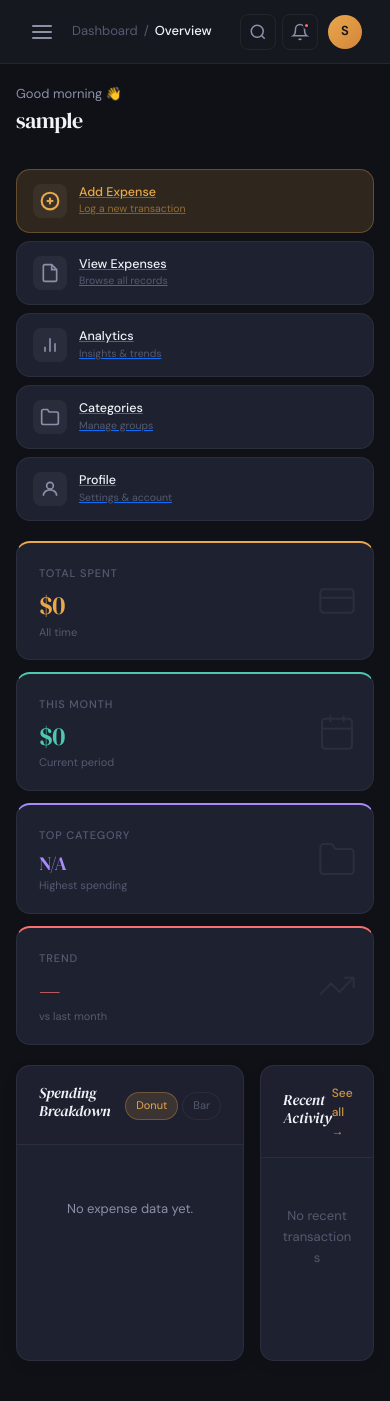
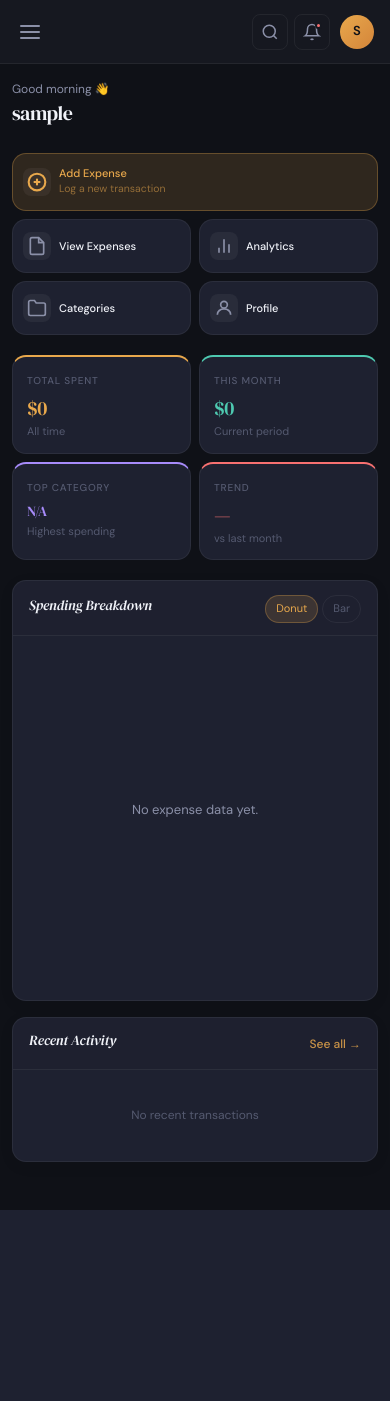
Before and after one commit to hiffenick/track-expenses-app, a Flask app: page /dashboard in a window 390 px wide. After the commit the page ends 1210 px from the top, so only its background shows below. Run offline with Flask 3, Linux system fonts and the light colour scheme; the visitor is signed in with stand-in values (Sample User, id 1); data that the repository does not hold is empty; parts of the project's set-up code (start-up, migrations or seed data) failed here and were passed over; some libraries are stand-ins or nearby versions.

Commit message:
HamBurger Issue Resolved

```diff
--- a/static/dashboard.css
+++ b/static/dashboard.css
@@ -332,9 +328,10 @@ body {
 
 /* ── Dashboard Body ────────────────────────────────────────── */
 .dashboard-body {
-  padding: 28px 20px 40px;
-  /* max-width: 1280px; */
+  padding: 28px 24px 48px;
   width: 100%;
+  max-width: 100%;
+  overflow-x: hidden;
 }
 
 /* ── Welcome Banner ────────────────────────────────────────── */
@@ -369,25 +366,24 @@ body {
 }
 
 /* ── Quick Action Buttons ──────────────────────────────────── */
-/* ── Quick Action Buttons ──────────────────────────────────── */
 .quick-actions {
-  display: flex;
+  display: grid;
+  grid-template-columns: repeat(5, 1fr);
   gap: 10px;
-  flex-wrap: nowrap;
   margin-bottom: 20px;
   animation: fadeSlideUp 0.5s 0.08s ease both;
 }
 
 .quick-actions a {
-  flex: 1 1 0;
   min-width: 0;
+  text-decoration: none;
 }
 
 .qa-btn {
   display: flex;
   align-items: center;
-  gap: 12px;
-  padding: 14px 16px;
+  gap: 10px;
+  padding: 14px 12px;
   background: var(--surface);
   border: 1px solid var(--border);
   border-radius: var(--radius);
@@ -438,6 +434,7 @@ body {
   flex-direction: column;
   gap: 1px;
   min-width: 0;
+  overflow: hidden;
 }
 
 .qa-text strong {
@@ -478,6 +475,7 @@ body {
   overflow: hidden;
   transition: var(--transition);
   cursor: default;
+  min-width: 0;
 }
 
 .stat-card:hover {
@@ -502,6 +500,7 @@ body {
   letter-spacing: -0.5px;
   line-height: 1.1;
   margin-bottom: 4px;
+  word-break: break-word;
 }
 
 .stat-sub {
@@ -526,14 +525,15 @@ body {
 
 .stat-total .stat-value    { color: var(--accent); }
 .stat-month .stat-value    { color: var(--teal); }
-.stat-category .stat-value { color: var(--violet); font-size: 19px; }
+.stat-category .stat-value { color: var(--violet); font-size: 18px; }
 .stat-trend .stat-value    { color: var(--rose); }
 
 /* ── Bottom Grid (Chart + Recent) ──────────────────────────── */
 .bottom-grid {
   display: grid;
-  grid-template-columns: 1fr 340px;
+  grid-template-columns: 3fr 2fr;
   gap: 16px;
+  align-items: start;
   animation: fadeSlideUp 0.5s 0.24s ease both;
 }
 
@@ -554,6 +555,7 @@ body {
   justify-content: space-between;
   padding: 18px 22px 16px;
   border-bottom: 1px solid var(--border);
+  gap: 12px;
 }
 
 .card-header h3 {
@@ -563,11 +565,13 @@ body {
   font-family: var(--font-display);
   font-style: italic;
   letter-spacing: -0.2px;
+  white-space: nowrap;
 }
 
 .card-actions {
   display: flex;
   gap: 4px;
+  flex-shrink: 0;
 }
 
 .pill-btn {
@@ -580,33 +584,37 @@ body {
   cursor: pointer;
   transition: var(--transition);
   font-family: var(--font-body);
+  white-space: nowrap;
 }
 
 .pill-btn:hover { border-color: var(--border-hover); color: var(--text-secondary); }
 .pill-btn.active { background: var(--accent-dim); border-color: rgba(232,168,76,0.3); color: var(--accent); }
 
-/* chart */
+/* ── Chart Card ────────────────────────────────────────────── */
 .chart-card {
   display: flex;
   flex-direction: column;
 }
 
 .chart-card .chart-wrapper {
-  margin: 0;
-  padding: 12px 16px;
-  width: 100%;
-  box-sizing: border-box;
+  flex: 1;
+  padding: 20px 24px 24px;
   display: flex;
+  align-items: center;
   justify-content: center;
-  align-items: stretch;
+  min-height: 280px;
 }
 
-.chart-card canvas {
-  max-height: none;
+/* ── Recent Card ───────────────────────────────────────────── */
+.recent-card {
+  display: flex;
+  flex-direction: column;
 }
 
-/* recent list */
-.recent-list { padding: 8px 0; }
+.recent-list {
+  padding: 6px 0;
+  flex: 1;
+}
 
 .recent-item {
   display: flex;
@@ -651,11 +665,12 @@ body {
   font-weight: 600;
   color: var(--rose);
   flex-shrink: 0;
+  margin-left: 8px;
 }
 
 .recent-empty {
   text-align: center;
-  padding: 40px 20px;
+  padding: 48px 20px;
   color: var(--text-muted);
   font-size: 13px;
 }
@@ -667,6 +682,8 @@ body {
   font-weight: 500;
   transition: var(--transition);
   opacity: 0.85;
+  flex-shrink: 0;
+  white-space: nowrap;
 }
 .see-all:hover { opacity: 1; }
 
@@ -726,49 +743,138 @@ body {
 ::-webkit-scrollbar-thumb { background: rgba(255,255,255,0.1); border-radius: 10px; }
 ::-webkit-scrollbar-thumb:hover { background: rgba(255,255,255,0.18); }
 
-/* ── Responsive ────────────────────────────────────────────── */
-@media (max-width: 1100px) {
-  .stats-grid { grid-template-columns: repeat(2, 1fr); }
-  .bottom-grid { grid-template-columns: 1fr; }
+/* ── Premium Chart Styles ──────────────────────────────────── */
+.premium-chart-wrap {
+  display: flex;
+  flex-direction: row;
+  align-items: center;
+  gap: 28px;
+  width: 100%;
 }
 
-@media (max-width: 768px) {
-  .sidebar {
-    transform: translateX(-100%);
-  }
-  .sidebar.open {
-    transform: translateX(0);
-    box-shadow: 4px 0 40px rgba(0,0,0,0.5);
-  }
-
-  .main-content { margin-left: 0; }
-
-  .hamburger { display: flex; }
-
-  .dashboard-body { padding: 20px 18px 40px; }
-
-  .stats-grid { grid-template-columns: 1fr 1fr; gap: 12px; }
-
-  .sidebar { transform: translateX(-100%); }
-  .sidebar.open { transform: translateX(0); box-shadow: 4px 0 40px rgba(0,0,0,0.5); }
-  .main-content { margin-left: 0; }
-  .hamburger { display: flex; }
-  .dashboard-body { padding: 20px 16px 40px; }
-  .stats-grid { grid-template-columns: 1fr 1fr; gap: 12px; }
-  .quick-actions { flex-wrap: wrap; gap: 8px; }
-  .quick-actions a { flex: 1 1 calc(50% - 4px); }
-  .welcome-name { font-size: 22px; }
-  .welcome-date { display: none; }
-
-  .welcome-name { font-size: 22px; }
-
-  .welcome-date { display: none; }
+.premium-donut-area {
+  position: relative;
+  width: clamp(150px, 30%, 220px);
+  aspect-ratio: 1 / 1;
+  flex-shrink: 0;
 }
 
-@media (max-width: 480px) {
-  .stats-grid { grid-template-columns: 1fr; }
-  .quick-actions { flex-direction: column; }
-  .qa-btn { max-width: 100%; }
+.donut-center-label {
+  position: absolute;
+  inset: 0;
+  display: flex;
+  flex-direction: column;
+  align-items: center;
+  justify-content: center;
+  pointer-events: none;
+}
+
+.donut-total {
+  font-family: 'DM Serif Display', serif;
+  font-size: 16px;
+  color: #f0f2f8;
+  line-height: 1.1;
+}
+
+.donut-sublabel {
+  font-size: 10px;
+  color: #8b90a8;
+  text-transform: uppercase;
+  letter-spacing: 0.08em;
+  margin-top: 2px;
+}
+
+.premium-bar-area {
+  width: 100%;
+  height: 240px;
+}
+
+.premium-legend {
+  flex: 1;
+  min-width: 0;
+  display: flex;
+  flex-direction: column;
+  gap: 10px;
+  overflow-y: auto;
+  max-height: 260px;
+  padding-right: 4px;
+}
+
+.legend-row {
+  display: flex;
+  flex-direction: column;
+  gap: 5px;
+}
+
+.legend-top {
+  display: flex;
+  align-items: center;
+  justify-content: space-between;
+  gap: 8px;
+}
+
+.legend-dot-label {
+  display: flex;
+  align-items: center;
+  gap: 7px;
+  min-width: 0;
+}
+
+.legend-dot {
+  width: 7px;
+  height: 7px;
+  border-radius: 50%;
+  flex-shrink: 0;
+}
+
+.legend-name {
+  font-size: 12px;
+  color: #c4c8e0;
+  text-transform: capitalize;
+  white-space: nowrap;
+  overflow: hidden;
+  text-overflow: ellipsis;
+}
+
+.legend-amount {
+  font-size: 12px;
+  font-weight: 600;
+  color: #f0f2f8;
+  flex-shrink: 0;
+}
+
+.legend-bar-track {
+  height: 2px;
+  background: rgba(255,255,255,0.06);
+  border-radius: 99px;
+  overflow: hidden;
+}
+
+.legend-bar-fill {
+  height: 100%;
+  border-radius: 99px;
+  transition: width 0.6s ease;
+  opacity: 0.85;
+}
+
+.legend-insight {
+  display: flex;
+  align-items: flex-start;
+  gap: 7px;
+  margin-top: 4px;
+  padding-top: 9px;
+  border-top: 1px solid rgba(255,255,255,0.06);
+  font-size: 11px;
+  color: #8b90a8;
+  line-height: 1.4;
+}
+
+.insight-dot {
+  width: 7px;
+  height: 7px;
+  border-radius: 50%;
+  flex-shrink: 0;
+  margin-top: 2px;
 }
 
 /* ── Search Modal ──────────────────────────────────────────── */
@@ -1017,183 +1124,67 @@ body {
   to   { opacity: 1; }
 }
 
-/* ── Premium Chart ─────────────────────────────────────── */
-.premium-chart-wrap {
-  display: flex;
-  flex-direction: row;
-  align-items: center;
-  gap: 32px;
-  flex-wrap: nowrap;
-  width: 100%;
+/* ══════════════════════════════════════════════════════════════
+   RESPONSIVE BREAKPOINTS
+   ══════════════════════════════════════════════════════════════ */
+
+/* ── Large desktops (1400px+) ──────────────────────────────── */
+@media (min-width: 1400px) {
+  .dashboard-body { padding: 32px 32px 56px; }
+  .quick-actions { gap: 12px; }
+  .stats-grid { gap: 18px; }
 }
 
-.premium-donut-area {
-  position: relative;
-  width: 220px;
-  height: 220px;
-  flex-shrink: 0;
+/* ── Medium desktops (1100px - 1280px) ─────────────────────── */
+@media (max-width: 1280px) {
+  .quick-actions {
+    grid-template-columns: repeat(5, 1fr);
+    gap: 8px;
+  }
+  .qa-btn { padding: 12px 10px; gap: 8px; }
+  .qa-icon { width: 30px; height: 30px; }
+  .qa-text strong { font-size: 11.5px; }
+  .qa-text small { display: none; }
+
+  .bottom-grid { grid-template-columns: 55% 1fr; }
 }
 
-.donut-center-label {
-  position: absolute;
-  inset: 0;
-  display: flex;
-  flex-direction: column;
-  align-items: center;
-  justify-content: center;
-  pointer-events: none;
+/* ── Tablets landscape & small desktops (1100px) ───────────── */
+@media (max-width: 1100px) {
+  .stats-grid { grid-template-columns: repeat(2, 1fr); }
+
+  .bottom-grid {
+    grid-template-columns: 1fr;
+    gap: 16px;
+  }
+
+  /* Chart card: reasonable height */
+  .chart-card .chart-wrapper { min-height: 320px; }
+
+  /* Recent card: full width, show more rows */
+  .recent-card { width: 100%; }
+
+  .premium-chart-wrap {
+    flex-direction: row;
+    align-items: center;
+    gap: 24px;
+  }
+
+  .premium-donut-area { width: clamp(160px, 25%, 220px); }
+  .premium-legend { max-height: 280px; }
 }
 
-.donut-total {
-  font-family: 'DM Serif Display', serif;
-  font-size: 18px;
-  color: #f0f2f8;
-  line-height: 1.1;
-}
+/* ── Tablets portrait (900px) ──────────────────────────────── */
+@media (max-width: 900px) {
+  .quick-actions {
+    grid-template-columns: repeat(3, 1fr);
+    gap: 8px;
+  }
 
-.donut-sublabel {
-  font-size: 10px;
-  color: #8b90a8;
-  text-transform: uppercase;
-  letter-spacing: 0.08em;
-  margin-top: 2px;
-}
+  .qa-text small { display: none; }
 
-.premium-bar-area {
-  width: 100%;
-  height: 260px;
-}
+  .stats-grid { grid-template-columns: repeat(2, 1fr); gap: 12px; }
 
-.premium-legend {
-  flex: 1;
-  min-width: 0;
-  display: flex;
-  flex-direction: column;
-  gap: 10px;
-  overflow-y: auto;
-  max-height: 260px;
-  padding-right: 4px;
-}
-
-.legend-row {
-  display: flex;
-  flex-direction: column;
-  gap: 5px;
-}
-
-.legend-top {
-  display: flex;
-  align-items: center;
-  justify-content: space-between;
-  gap: 8px;
-}
-
-.legend-dot-label {
-  display: flex;
-  align-items: center;
-  gap: 7px;
-  min-width: 0;
-}
-
-.legend-dot {
-  width: 7px;
-  height: 7px;
-  border-radius: 50%;
-  flex-shrink: 0;
-}
-
-.legend-name {
-  font-size: 12px;
-  color: #c4c8e0;
-  text-transform: capitalize;
-  white-space: nowrap;
-  overflow: hidden;
-  text-overflow: ellipsis;
-}
-
-.legend-amount {
-  font-size: 12px;
-  font-weight: 600;
-  color: #f0f2f8;
-  flex-shrink: 0;
-}
-
-.legend-bar-track {
-  height: 2px;
-  background: rgba(255,255,255,0.06);
-  border-radius: 99px;
-  overflow: hidden;
-}
-
-.legend-bar-fill {
-  height: 100%;
-  border-radius: 99px;
-  transition: width 0.6s ease;
-  opacity: 0.85;
-}
-
-.legend-insight {
-  display: flex;
-  align-items: flex-start;
-  gap: 7px;
-  margin-top: 4px;
-  padding-top: 9px;
-  border-top: 1px solid rgba(255,255,255,0.06);
-  font-size: 11px;
-  color: #8b90a8;
-  line-height: 1.4;
-}
-
-.insight-dot {
-  width: 7px;
-  height: 7px;
-  border-radius: 50%;
-  flex-shrink: 0;
-  margin-top: 2px;
-}
-
-.chart-card {
-  min-height: 360px;
-}
-
-.chart-card .chart-wrapper {
-  flex: 1;
-  padding: 20px 24px 24px;
-  display: flex;
-  align-items: stretch;
-}
-
-/* Premium layout: fill full width, proper proportions */
-.premium-chart-wrap {
-  width: 100%;
-  flex: 1;
-  align-items: center;
-}
-
-/* Donut: responsive, not fixed 220px */
-.premium-donut-area {
-  width: clamp(160px, 28%, 240px);
-  height: auto;
-  aspect-ratio: 1 / 1;
-  flex-shrink: 0;
-}
-
-/* Legend: fill remaining space, scroll if needed */
-.premium-legend {
-  flex: 1;
-  max-height: none;
-  overflow-y: auto;
-}
-
-/* Bar area fills the full width when active */
-.premium-bar-area {
-  flex: 1;
-  min-height: 240px;
-  height: 100%;
-}
-
-/* Responsive: stack vertically on smaller cards */
-@media (max-width: 900px) {
   .premium-chart-wrap {
     flex-direction: column;
     align-items: stretch;
@@ -1216,26 +1205,135 @@ body {
   }
 }
 
-@media (max-width: 600px) {
-  .premium-donut-area {
-    width: clamp(120px, 70vw, 180px);
+/* ── Mobile landscape / small tablets (768px) ──────────────── */
+@media (max-width: 768px) {
+  /* Sidebar: slide in/out */
+  .sidebar {
+    transform: translateX(-100%);
+    z-index: 300;
+  }
+  .sidebar.open {
+    transform: translateX(0);
+    box-shadow: 4px 0 40px rgba(0,0,0,0.5);
   }
 
-  .chart-card {
-    min-height: 0;
+  .main-content { margin-left: 0; }
+  .hamburger { display: flex; }
+
+  .dashboard-body { padding: 20px 16px 48px; }
+
+  /* Welcome */
+  .welcome-name { font-size: 24px; }
+  .welcome-date { display: none; }
+
+  /* Quick actions: 2 columns */
+  .quick-actions {
+    grid-template-columns: repeat(2, 1fr);
+    gap: 8px;
   }
 
-  .chart-card .chart-wrapper {
-    padding: 14px 14px 18px;
+  /* Make the "Add Expense" span full width */
+  .quick-actions a:first-child {
+    grid-column: 1 / -1;
+  }
+  .quick-actions a:first-child .qa-btn {
+    flex-direction: row;
+    justify-content: flex-start;
+  }
+  .quick-actions a:first-child .qa-text small { display: block; }
+
+  /* Stats: 2 columns */
+  .stats-grid { grid-template-columns: repeat(2, 1fr); gap: 10px; }
+  .stat-value { font-size: 22px; }
+  .stat-category .stat-value { font-size: 16px; }
+  .stat-glyph { display: none; }
+
+  /* Bottom grid: single column */
+  .bottom-grid { grid-template-columns: 1fr; }
+
+  /* Chart */
+  .chart-card .chart-wrapper { min-height: 280px; padding: 16px; }
+
+  /* Recent activity: proper sizing */
+  .recent-card { width: 100%; }
+  .recent-item { padding: 12px 16px; gap: 10px; }
+  .recent-icon { width: 32px; height: 32px; font-size: 14px; }
+  .recent-name { font-size: 13px; }
+  .recent-amount { font-size: 13px; }
+
+  /* Topbar */
+  .topbar { padding: 0 16px; }
+  .page-breadcrumb { display: none; }
+
+  /* Notification panel */
+  .notif-panel {
+    width: calc(100vw - 32px);
+    right: 16px;
   }
 }
 
-.bottom-grid {
-  grid-template-columns: 2fr 1fr;
+/* ── Mobile portrait (480px) ───────────────────────────────── */
+@media (max-width: 480px) {
+  .dashboard-body { padding: 16px 12px 48px; }
+
+  /* Welcome */
+  .welcome-banner { margin-bottom: 20px; }
+  .welcome-name { font-size: 20px; }
+  .welcome-greeting { font-size: 12px; }
+
+  /* Quick actions: 2×2 grid + full-width first */
+  .quick-actions {
+    grid-template-columns: 1fr 1fr;
+    gap: 8px;
+  }
+
+  .qa-btn { padding: 12px 10px; gap: 8px; }
+  .qa-icon { width: 28px; height: 28px; }
+  .qa-text strong { font-size: 11px; }
+
+  /* Stats: stack 2-col on small phones */
+  .stats-grid {
+    grid-template-columns: 1fr 1fr;
+    gap: 8px;
+  }
+
+  .stat-card { padding: 16px 14px 12px; }
+  .stat-value { font-size: 20px; }
+  .stat-category .stat-value { font-size: 14px; }
+  .stat-label { font-size: 10px; }
+
+  /* Chart */
+  .chart-card .chart-wrapper { min-height: 240px; padding: 12px 10px; }
+  .card-header { padding: 14px 16px 12px; }
+  .card-header h3 { font-size: 14px; }
+
+  /* Recent: comfortable on small screens */
+  .recent-list { padding: 4px 0; }
+  .recent-item { padding: 11px 14px; gap: 10px; }
+  .recent-icon { width: 30px; height: 30px; font-size: 13px; }
+  .recent-name { font-size: 12.5px; }
+  .recent-cat { font-size: 10.5px; }
+  .recent-amount { font-size: 12.5px; }
+  .recent-empty { padding: 32px 16px; font-size: 12px; }
+
+  /* Premium chart: stack vertically */
+  .premium-chart-wrap { gap: 16px; }
+  .premium-donut-area { width: clamp(120px, 65vw, 170px); }
+  .premium-legend { max-height: 180px; }
+
+  /* Toast */
+  .toast { right: 12px; bottom: 16px; max-width: calc(100vw - 24px); }
+
+  /* Search modal */
+  .search-modal { padding-top: 48px; }
 }
 
-.chart-card .chart-wrapper {
-  width: 95%;
-  margin: 0 auto;
-  box-sizing: border-box;
+/* ── Very small phones (360px) ─────────────────────────────── */
+@media (max-width: 360px) {
+  .stats-grid { grid-template-columns: 1fr; }
+  .stat-value { font-size: 24px; }
+  .stat-category .stat-value { font-size: 18px; }
+
+  .quick-actions { grid-template-columns: 1fr; }
+  .quick-actions a:first-child { grid-column: auto; }
 }
--- a/static/dashboard.js
+++ b/static/dashboard.js
@@ -61,28 +61,6 @@ function navigateTo(page) {
 //   });
 // }
 
-/* ── Sidebar toggle (mobile) ──────────────────────────────── */
-const sidebar  = document.getElementById('sidebar');
-const overlay  = document.getElementById('sidebarOverlay');
-const hamburger = document.getElementById('hamburgerBtn');
-
-function openSidebar() {
-  sidebar?.classList.add('open');
-  overlay?.classList.add('active');
-  document.body.style.overflow = 'hidden';
-}
-
-function closeSidebar() {
-  sidebar?.classList.remove('open');
-  overlay?.classList.remove('active');
-  document.body.style.overflow = '';
-}
-
-hamburger?.addEventListener('click', () => {
-  sidebar?.classList.contains('open') ? closeSidebar() : openSidebar();
-});
-
-overlay?.addEventListener('click', closeSidebar);
 
 /* ── Live date display ────────────────────────────────────── */
 function updateDate() {
--- a/static/globalns.js
+++ b/static/globalns.js
@@ -202,3 +202,26 @@ function showToast(message, duration = 2400) {
   toast.classList.add('show');
   setTimeout(() => toast.classList.remove('show'), duration);
 }
+
+/* ── HAMBURGER toggle (mobile) ──────────────────────────────── */
+const sidebar  = document.getElementById('sidebar');
+const overlay  = document.getElementById('sidebarOverlay');
+const hamburger = document.getElementById('hamburgerBtn');
+
+function openSidebar() {
+  sidebar?.classList.add('open');
+  overlay?.classList.add('active');
+  document.body.style.overflow = 'hidden';
+}
+
+function closeSidebar() {
+  sidebar?.classList.remove('open');
+  overlay?.classList.remove('active');
+  document.body.style.overflow = '';
+}
+
+hamburger?.addEventListener('click', () => {
+  sidebar?.classList.contains('open') ? closeSidebar() : openSidebar();
+});
+
+overlay?.addEventListener('click', closeSidebar);
--- a/static/script.js
+++ b/static/script.js
@@ -76,6 +76,8 @@ document.addEventListener('DOMContentLoaded', () => {
   if (!summaryScript) return;
   const summary = JSON.parse(summaryScript.textContent);
 
+  console.log(summary);
+
   // Fill in summary text
   document.getElementById('totalSpent').textContent = `$${summary.total_spent}`;
   document.getElementById('monthlySpent').textContent = `$${summary.monthly_spent}`;
```
Also changed, not shown: other parts of static/dashboard.css (+30 -28 lines).
